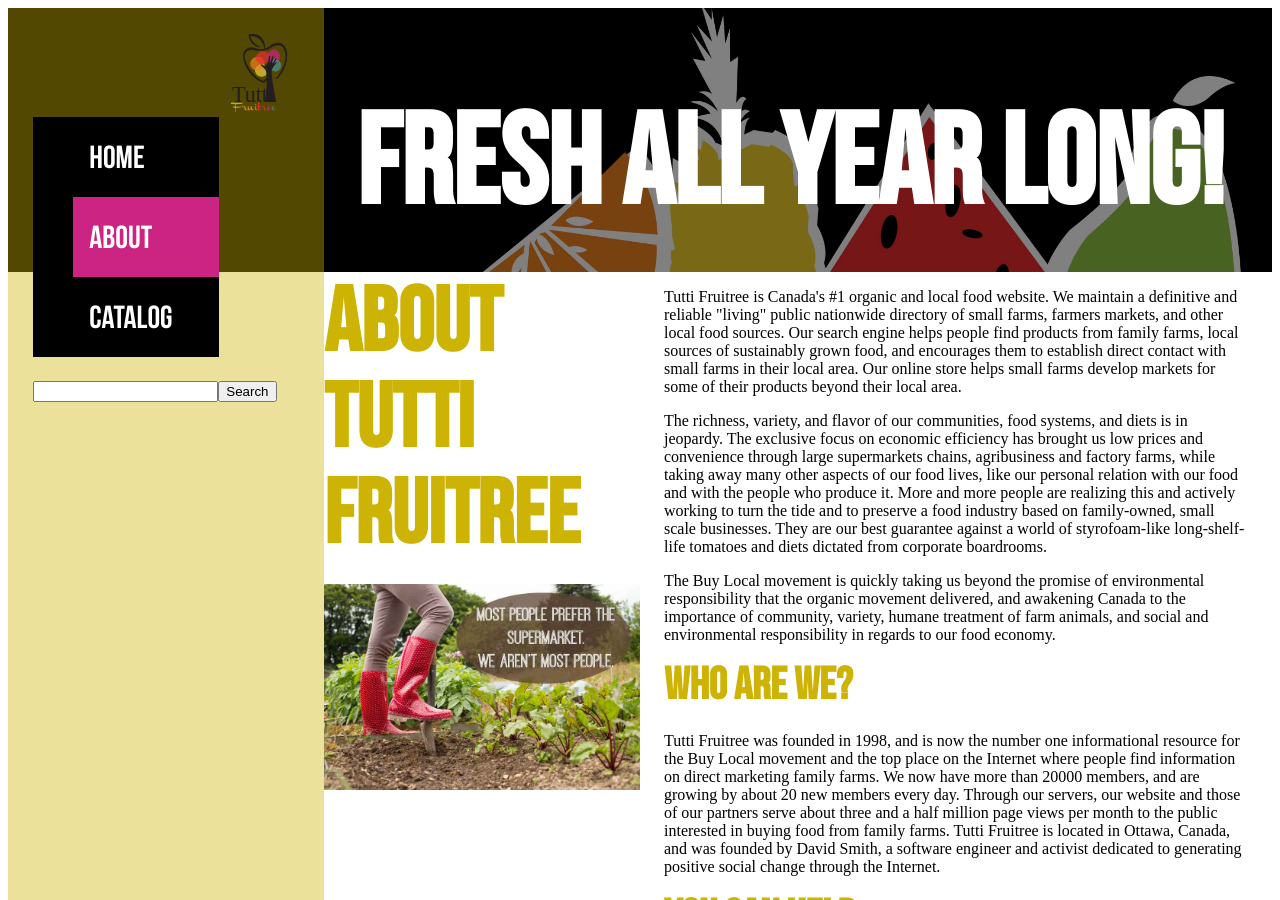
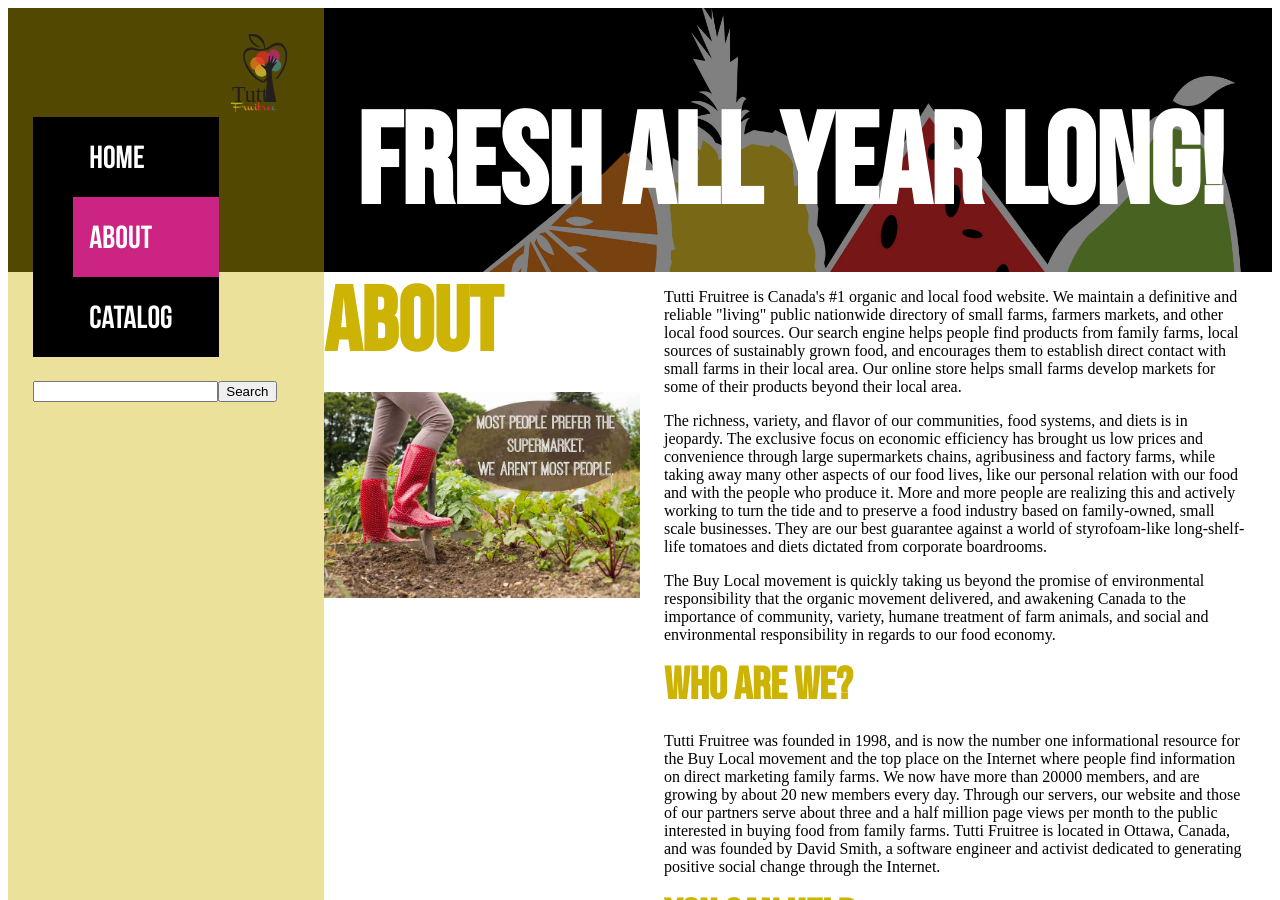
Before and after one commit to baci0008/ecommerce-website, a Jekyll site: the page built from about.html, in a window 1280 px wide and 900 px high. Built offline with Jekyll 4.4.1, drawn with Linux system fonts in a browser that asks for light colours; Markdown is read by kramdown in place of the engine named in the settings.

Commit message:
Erase tutti fruitier from h1 about page

```diff
--- a/about.html
+++ b/about.html
@@ -14,7 +14,7 @@
 
 <div class="grid">
 	<div class="unit unit-s-1 unit-m-1-2 unit-l-1-3">
-		<h1>About Tutti Fruitree</h1>
+		<h1>About</h1>
 		<img src="../images/qoute.jpg" alt="Qoute">
 	</div>
 	<div class="unit gutter unit-s-1 unit-m-1-2 unit-l-2-3">
```
